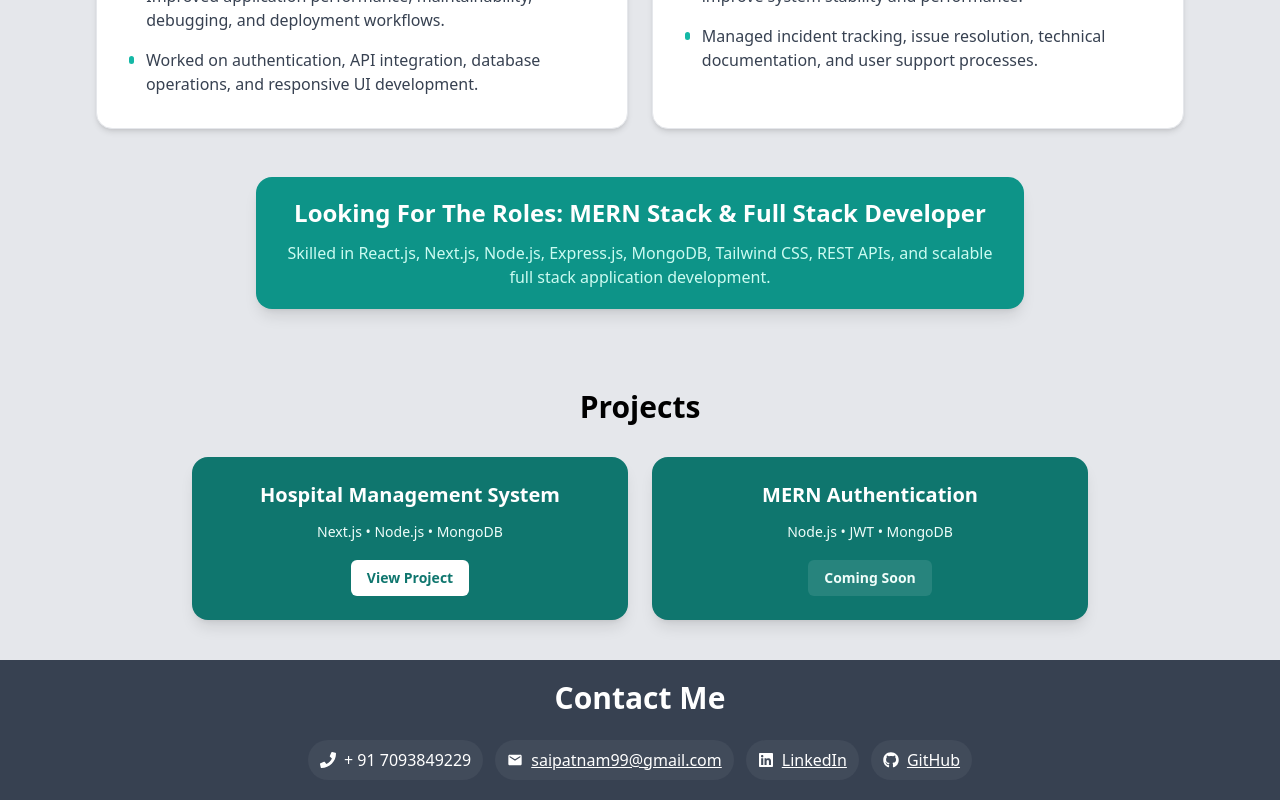
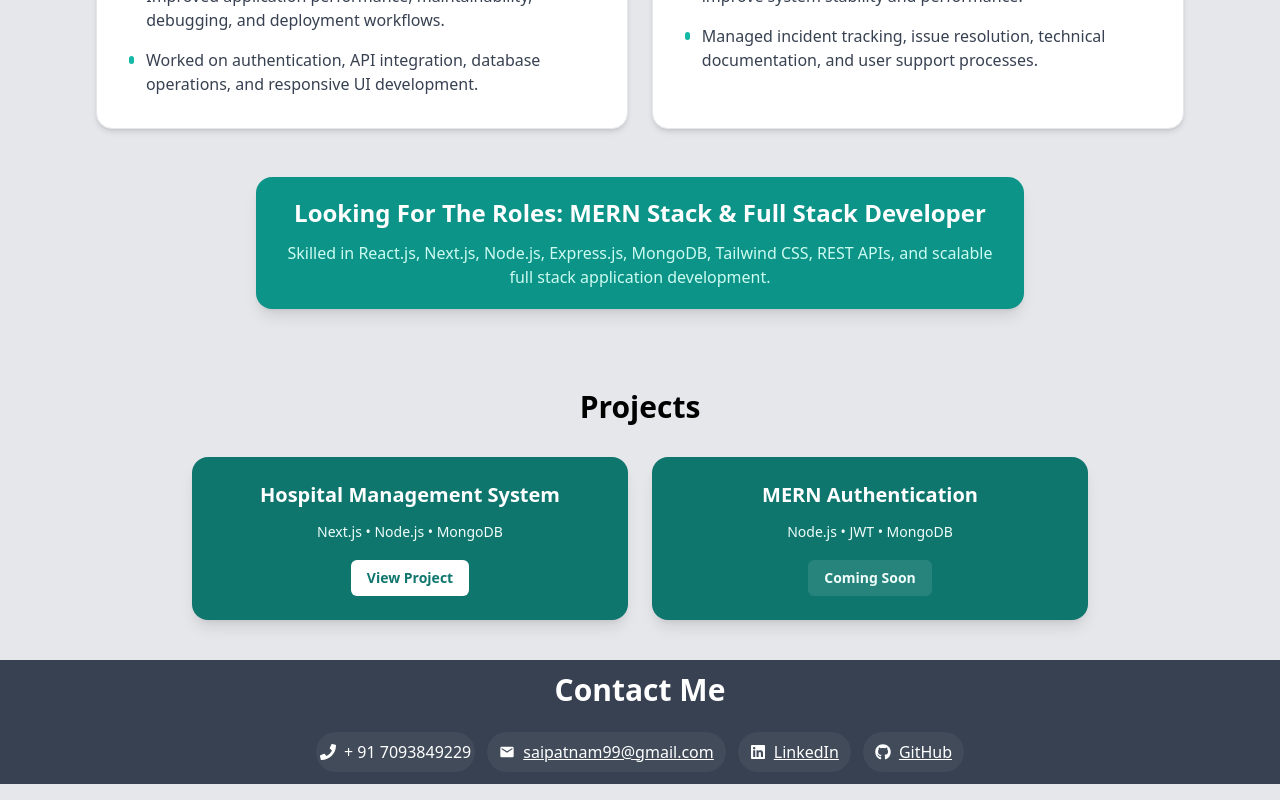
Before and after one commit to saipatnam99/portfolio, a React (Create React App) app: page / in a window 1280 px wide. Shown: the part 1513-2313 px from the top of the page. Built offline with nearby package versions, Linux system fonts and the light colour scheme.

Commit message:
change in section

```diff
--- a/src/components/Contact.jsx
+++ b/src/components/Contact.jsx
@@ -4,12 +4,12 @@ import { MdEmail } from "react-icons/md";
 
 const Contact = () => {
   return (
-    <section id="contact" className="bg-gray-700 px-2 py-5 text-center text-white sm:px-6">
+    <section id="contact" className="bg-gray-700 px-2 py-3 text-center text-white sm:px-6">
       <div className="mx-auto max-w-5xl">
         <h2 className="mb-6 text-2xl font-semibold sm:text-3xl">Contact Me</h2>
 
         <div className="flex flex-wrap items-center justify-center gap-3 text-sm sm:text-base lg:flex-nowrap">
-          <div className="inline-flex items-center justify-center gap-2 rounded-full bg-white/5 px-3 py-2">
+          <div className="inline-flex items-center justify-center gap-2 rounded-full bg-white/5 px-1 py-2">
             <FaPhone aria-hidden="true" />
             <p className="text-center">+ 91 7093849229</p>
           </div>
```
